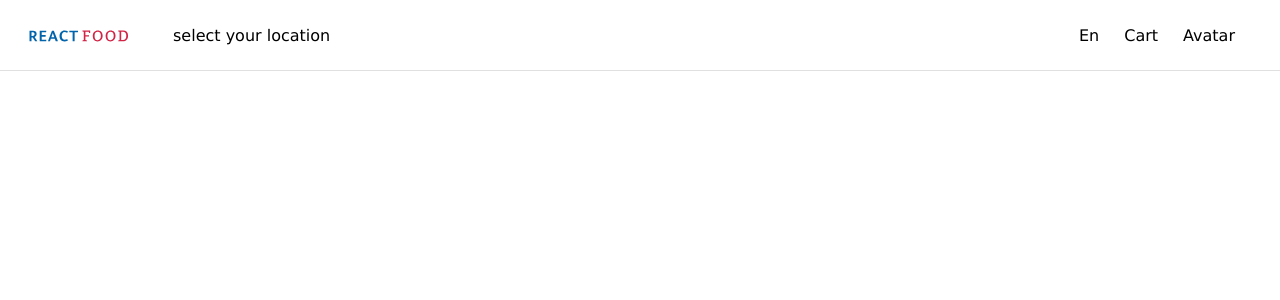
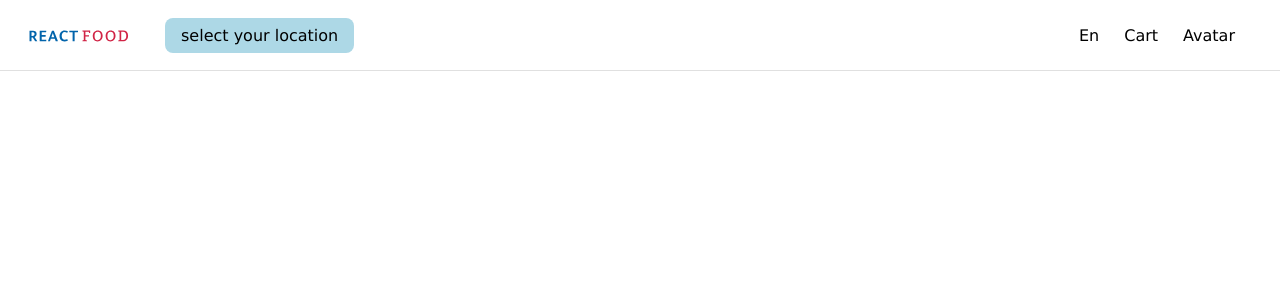
Before and after one commit to S-404/react-food, a React (Create React App) app: page / in a window 1280 px wide. Shown: the top 300 px of the page. Built offline with nearby package versions, Linux system fonts and the light colour scheme.

Commit message:
upd styles location.scss + myYMaps.scss

```diff
--- a/src/components/UI/location/location.scss
+++ b/src/components/UI/location/location.scss
@@ -6,8 +6,13 @@
 
 
   .location_selectedLocation {
-    padding-left: .5em;
+    padding: .5em 1em;
     cursor: pointer;
+    background-color: lightblue;
+    border-radius: var(--border-radius-val);
+    &:hover{
+      background-color: lightgray;
+    }
   }
 
   .location_locationNav {
--- a/src/components/UI/map/myYMaps.scss
+++ b/src/components/UI/map/myYMaps.scss
@@ -30,7 +30,7 @@
         left: 0;
         bottom: 0;
         right: 0;
-        //padding: 1em;
+        padding: .5em;
         background: #ccc;
 
         p {
```
